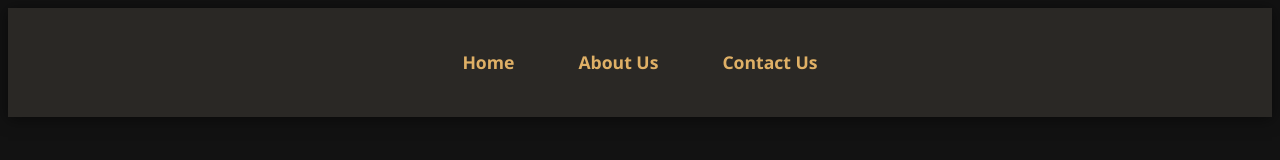
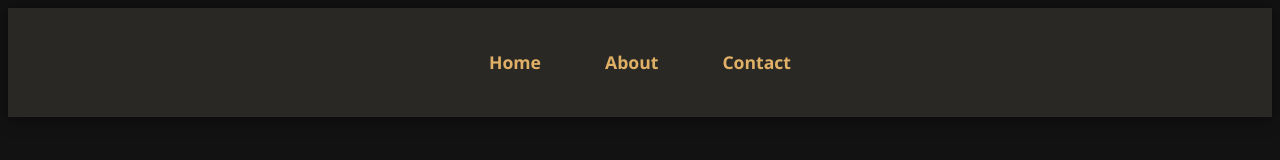
Before and after one commit to tarun09075/mogarkasa, a plain HTML site: page index.html in a window 1280 px wide. Shown: the top 160 px of the page. Drawn offline with Linux system fonts and the light colour scheme.

Commit message:
index.html

```diff
--- a/index.html
+++ b/index.html
@@ -15,8 +15,8 @@
         <nav>
             <ul>
                 <li><a href="#home">Home</a></li>
-                <li><a href="#about">About Us</a></li>
-                <li><a href="#contact">Contact Us</a></li>
+                <li><a href="#about">About </a></li>
+                <li><a href="#contact">Contact </a></li>
             </ul>
         </nav>
     </header>
```
